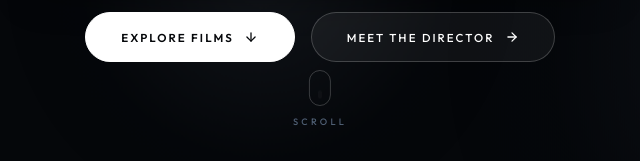
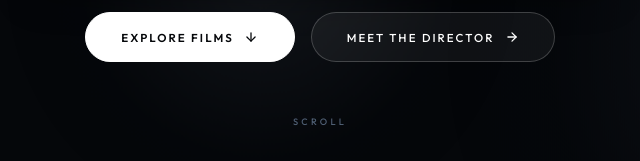
Before and after one commit to kanaguGaming/DK-Productions, a plain HTML site: page index.html in a window 1280 px wide. Shown: the part 639-800 px from the top of the page, 320-960 px from the left. Drawn offline with nearby package versions, Linux system fonts and the light colour scheme.

Commit message:
Update index.html

```diff
--- a/index.html
+++ b/index.html
@@ -137,9 +137,7 @@
       </div>
 
       <div class="hero-scroll-indicator">
-        <div class="scroll-pill">
-          <div class="scroll-dot"></div>
-        </div>
+
         <span>Scroll</span>
       </div>
     </section>
```
